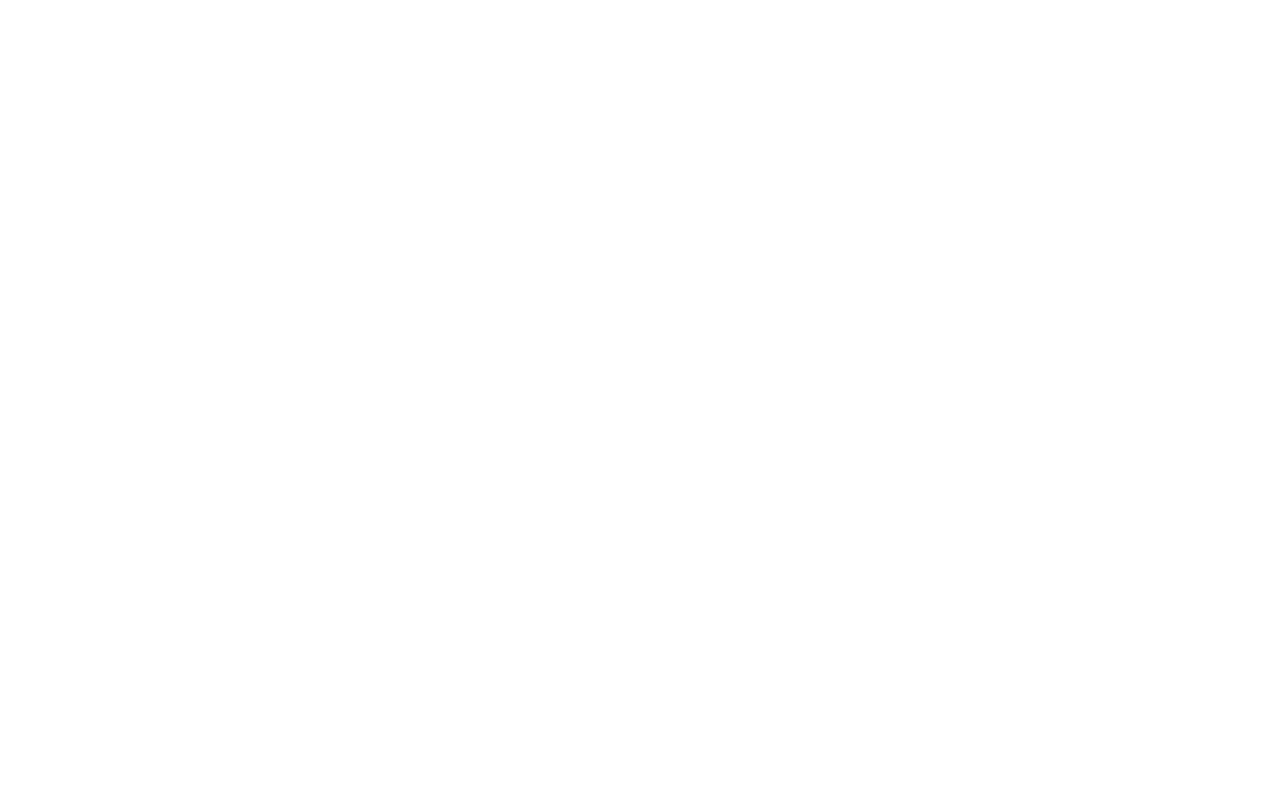
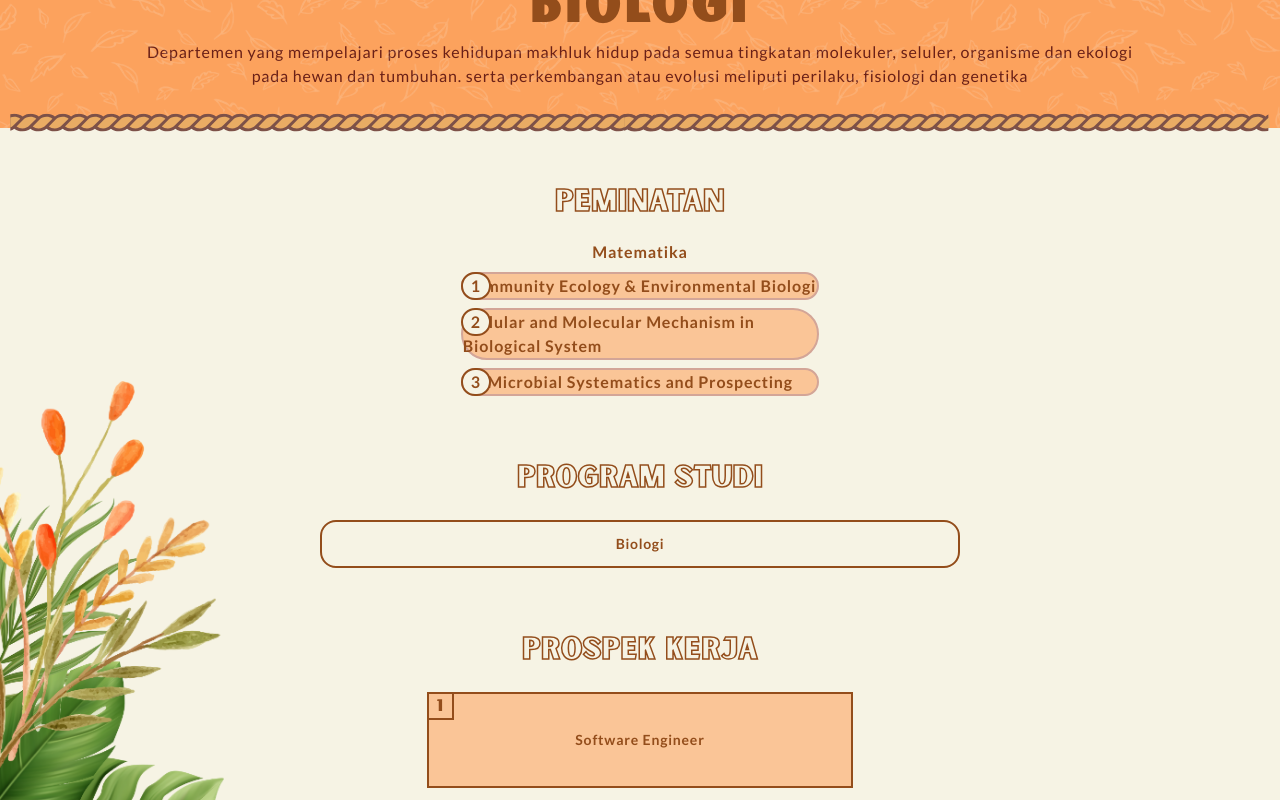
Before and after one commit to githubhiseka/mipaopenhouse-frontend, a React (Vite) app: page /biologi in a window 1280 px wide. Before the commit this address had no page. Shown: the part 280-1080 px from the top of the page. Before the commit the page ends 800 px from the top, so only its background shows below. Built offline with nearby package versions, Linux system fonts and the light colour scheme.

Commit message:
refactor code for depts

```diff
--- a/src/App.jsx
+++ b/src/App.jsx
@@ -1,33 +1,21 @@
 import React from 'react';
 import { BrowserRouter as Router, Routes, Route } from 'react-router-dom';
 
-// import NavBar from './components/NavBar';
-// import TitleSection from './components/TitleSection';
-// import LeavesSection from './components/LeavesSection';
-// import AboutUsSection from './components/AboutUsSection';
-// import TimelineSection from './components/TimelineMap/TimelineSection';
-// import DeptSlider from './components/DeptSlider/DeptSlider';
-// import ContactSection from './components/ContactSection';
 import Homepage from './pages/Homepage';
-import Matematika from './pages/Matematika'
+import Matematika from './pages/Matematika';
+import Biologi from './pages/Biologi';
+import Ticketing from './pages/Ticketing';
 
 const App = () => {
 	return (
-		// <div className='font-lato'>
 		<Router>
 			<Routes>
 				<Route index element={<Homepage />} />
 				<Route path='/matematika' element={<Matematika />} />
-				{/* <NavBar />
-				<TitleSection />
-				<LeavesSection />
-				<AboutUsSection />
-				<TimelineSection />
-				<DeptSlider />
-				<ContactSection /> */}
+				<Route path='/biologi' element={<Biologi />} />
+				<Route path='/ticket' element={<Ticketing />} />
 			</Routes>
 		</Router>
-		// </div>
 	);
 };
 
--- a/src/components/ReadMoreDept/Peminatan.jsx
+++ b/src/components/ReadMoreDept/Peminatan.jsx
@@ -1,36 +1,40 @@
-const Peminatan = () => {
+const Peminatan = ({ bgColor, strokeColor, borderColor, peminatanList }) => {
 	return (
 		<div className='z-0 flex w-full flex-col items-center justify-center gap-2 bg-[#f6f3e4] py-8'>
 			<p
-				className='font-sunborn text-3xl text-transparent mb-3'
+				className='mb-3 mt-6 font-sunborn text-3xl text-transparent'
 				style={{
-					WebkitTextStrokeColor: '#6a2017',
+					WebkitTextStrokeColor: strokeColor,
 					WebkitTextStrokeWidth: '1.5px',
 				}}
 			>
 				PEMINATAN
 			</p>
-			<p className='font-lato font-semibold tracking-wider text-[#6a2017]'>
+			<p
+				className='font-lato font-semibold tracking-wider'
+				style={{ color: strokeColor }}
+			>
 				Matematika
 			</p>
-			<div className='relative flex w-3/5 sm:w-1/2 lg:w-1/3 xl:w-[28%] rounded-full border-2 border-solid border-[#be9f92] bg-[#d3a597] font-lato font-semibold tracking-wider text-[#6a2017]'>
-				<div className='absolute -left-0.5 -top-0.5 rounded-full border-2 border-solid border-[#6a2017] bg-[#f6f3e4] px-2'>
-					1
+			{peminatanList.map((peminatan, index) => (
+				<div
+					key={index}
+					className='relative flex w-3/5 rounded-full border-2 border-solid font-lato font-semibold tracking-wider sm:w-1/2 lg:w-1/3 xl:w-[28%]'
+					style={{
+						backgroundColor: bgColor,
+						borderColor: borderColor,
+						color: strokeColor,
+					}}
+				>
+					<div
+						className='absolute -left-0.5 -top-0.5 rounded-full border-2 border-solid bg-[#f6f3e4] px-2'
+						style={{ borderColor: strokeColor }}
+					>
+						{index + 1}
+					</div>
+					<p className='mx-auto'>{peminatan}</p>
 				</div>
-				<p className='mx-auto'>Komputasi</p>
-			</div>
-			<div className='relative flex w-3/5 sm:w-1/2 lg:w-1/3 xl:w-[28%] rounded-full border-2 border-solid border-[#be9f92] bg-[#d3a597] font-lato font-semibold tracking-wider text-[#6a2017]'>
-				<div className='absolute -left-0.5 -top-0.5 rounded-full border-2 border-solid border-[#6a2017] bg-[#f6f3e4] px-2'>
-					2
-				</div>
-				<p className='mx-auto'>Riset dan Operasi</p>
-			</div>
-			<div className='relative flex w-3/5 sm:w-1/2 lg:w-1/3 xl:w-[28%] rounded-full border-2 border-solid border-[#be9f92] bg-[#d3a597] font-lato font-semibold tracking-wider text-[#6a2017]'>
-				<div className='absolute -left-0.5 -top-0.5 rounded-full border-2 border-solid border-[#6a2017] bg-[#f6f3e4] px-2'>
-					3
-				</div>
-				<p className='mx-auto'>Matematika Murni</p>
-			</div>
+			))}
 		</div>
 	);
 };
--- a/src/components/ReadMoreDept/Prodi.jsx
+++ b/src/components/ReadMoreDept/Prodi.jsx
@@ -1,25 +1,27 @@
-const Prodi = () => {
+import { color } from 'framer-motion';
+
+const Prodi = ({ strokeColor, prodiList }) => {
 	return (
 		<div className='flex w-full flex-col items-center justify-center gap-6 bg-[#f6f3e4] py-8'>
 			<p
 				className='font-sunborn text-3xl text-transparent'
 				style={{
-					WebkitTextStrokeColor: '#6a2017',
+					WebkitTextStrokeColor: strokeColor,
 					WebkitTextStrokeWidth: '1.5px',
 				}}
 			>
 				PROGRAM STUDI
 			</p>
-			<div className='flex flex-wrap w-4/5 justify-center gap-2 lg:w-7/12 xl:w-1/2'>
-				<div className='flex-1 rounded-2xl border-2 border-solid border-[#6a2017] px-8 py-3 text-center font-lato text-sm font-bold tracking-wider text-[#6a2017]'>
-					Matematika
-				</div>
-				<div className='flex-1 rounded-2xl border-2 border-solid border-[#6a2017] px-8 py-3 text-center font-lato text-sm font-bold tracking-wider text-[#6a2017]'>
-					Statistika
-				</div>
-				<div className='flex-1 rounded-2xl border-2 border-solid border-[#6a2017] px-8 py-3 text-center font-lato text-sm font-bold tracking-wider text-[#6a2017]'>
-					Ilmu aktuaria
-				</div>
+			<div className='flex w-4/5 flex-wrap justify-center gap-2 lg:w-7/12 xl:w-1/2'>
+				{prodiList.map((prodi, index) => (
+					<div
+						key={index}
+						className='flex-1 rounded-2xl border-2 border-solid px-8 py-3 text-center font-lato text-sm font-bold tracking-wider'
+						style={{ color: strokeColor, borderColor: strokeColor }}
+					>
+						{prodi}
+					</div>
+				))}
 			</div>
 		</div>
 	);
--- a/src/components/ReadMoreDept/ProspekKerja.jsx
+++ b/src/components/ReadMoreDept/ProspekKerja.jsx
@@ -1,26 +1,35 @@
-import MatematikaLeaves from '../../assets/leaves-flowers.png';
-
-const ProspekKerja = () => {
+const ProspekKerja = ({ bgColor, strokeColor, leaves }) => {
 	return (
 		<div className='relative flex w-full flex-col items-center justify-center gap-6 bg-[#f6f3e4] py-8 pb-32'>
 			<p
 				className='font-sunborn text-3xl text-transparent'
 				style={{
-					WebkitTextStrokeColor: '#6a2017',
+					WebkitTextStrokeColor: strokeColor,
 					WebkitTextStrokeWidth: '1.5px',
 				}}
 			>
 				PROSPEK KERJA
 			</p>
-			<div className='relative z-10 flex h-24 w-2/3 items-center justify-center border-2 border-solid border-[#6a2017] bg-[#d3a597] font-lato tracking-wider sm:w-1/2 lg:w-1/3'>
-				<div className='absolute -left-0.5 -top-0.5 h-fit border-2 border-solid border-[#6a2017] bg-transparent px-2 font-sunborn text-[#6a2017]'>
+			<div
+				className='relative z-10 flex h-24 w-2/3 items-center justify-center border-2 border-solid font-lato tracking-wider sm:w-1/2 lg:w-1/3'
+				style={{ borderColor: strokeColor, backgroundColor: bgColor }}
+			>
+				<div
+					className='absolute -left-0.5 -top-0.5 h-fit border-2 border-solid bg-transparent px-2 font-sunborn'
+					style={{ borderColor: strokeColor, color: strokeColor }}
+				>
 					1
 				</div>
-				<p className='font-bold text-[#6a2017] text-sm'>Software Engineer</p>
+				<p
+					className='text-sm font-bold'
+					style={{ color: strokeColor }}
+				>
+					Software Engineer
+				</p>
 			</div>
 			<img
-				className='absolute -bottom-8 -left-24 z-0 w-1/2 sm:w-2/5 md:w-1/3 lg:w-[28%] lg:-bottom-12 xl:w-1/4'
-				src={MatematikaLeaves}
+				className='absolute -bottom-8 -left-24 z-0 w-1/2 sm:w-2/5 md:w-1/3 lg:-bottom-12 lg:w-[28%] xl:w-1/4'
+				src={leaves}
 			/>
 		</div>
 	);
--- a/src/components/ReadMoreDept/TopDesc.jsx
+++ b/src/components/ReadMoreDept/TopDesc.jsx
@@ -1,24 +1,34 @@
 import longRope from '../../assets/long-rope.svg';
 import rope from '../../assets/rope.svg';
-import math from '../../assets/departments/matematika.svg';
 
-const TopDesc = () => {
+const TopDesc = ({
+	bgColor,
+	deptLogo,
+	deptTitle,
+	titleColor,
+	desc,
+	descColor,
+}) => {
 	return (
 		<div
-			className='bg-container relative flex w-full flex-col items-center justify-center gap-6 bg-[#b86a5d] bg-auto bg-center pt-20 pb-10' // bg-container is defined in styles.css
+			className='bg-container relative flex w-full flex-col items-center justify-center gap-6 bg-auto bg-center pb-10 pt-20' // bg-container is defined in styles.css
+			style={{ backgroundColor: bgColor }}
 		>
 			<img
 				className='z-10 w-[30%] md:w-1/6 lg:w-[12.5%]'
-				src={math}
+				src={deptLogo}
 			/>
-			<p className='z-10 font-sunborn text-4xl font-bold tracking-widest text-[#6a2017] sm:text-5xl -mb-4'>
-				MATEMATIKA
+			<p
+				className='z-10 -mb-4 font-sunborn text-4xl font-bold tracking-widest sm:text-5xl'
+				style={{ color: titleColor }}
+			>
+				{deptTitle}
 			</p>
-			<p className='w-4/5 text-center font-lato text-xs tracking-wider text-[#f6f3e4] sm:text-base'>
-				Departemen yang mempelajari tentang angka, kombinasi antara
-				matematika murni dan terapan, mengajarkan pemahaman yang
-				mendalam tentang teori dan aplikasi matematika, serta
-				mengembangkan keterampilan analitis dan pemecahan masalah.
+			<p
+				className='w-4/5 text-center font-lato text-xs tracking-wider sm:text-base'
+				style={{ color: descColor }}
+			>
+				{desc}
 			</p>
 			<img
 				className='absolute -bottom-1 w-full'
--- /dev/null
+++ b/src/pages/Biologi.jsx
@@ -0,0 +1,42 @@
+import TopDesc from "../components/ReadMoreDept/TopDesc";
+import Peminatan from "../components/ReadMoreDept/Peminatan"
+import Prodi from "../components/ReadMoreDept/Prodi"
+import ProspekKerja from "../components/ReadMoreDept/ProspekKerja";
+import Contact from "../components/ContactSection"
+
+import biologi from '../assets/departments/biologi.svg'
+import bioLeaves from '../assets/bio-leaves.png'
+
+const Biologi = () => {
+    const thickColor = '#934d1b'
+    return (
+        <div>
+            <TopDesc
+                bgColor='#fca25d'
+                deptLogo={biologi}
+                deptTitle='BIOLOGI'
+                titleColor={thickColor}
+                desc='Departemen yang mempelajari proses kehidupan makhluk hidup pada semua tingkatan molekuler, seluler, organisme dan ekologi pada hewan dan tumbuhan. serta perkembangan atau evolusi meliputi perilaku, fisiologi dan genetika'
+                descColor='#6a2017'
+            />
+            <Peminatan
+                bgColor='#fac597'
+                borderColor='#d3a597'
+                strokeColor={thickColor}
+                peminatanList={["Community Ecology & Environmental Biologi", "Cellular and Molecular Mechanism in Biological System", "Microbial Systematics and Prospecting"]}
+            />
+            <Prodi
+                strokeColor={thickColor}
+                prodiList={["Biologi"]}
+            />
+            <ProspekKerja
+                bgColor='#fac597'
+                strokeColor={thickColor}
+                leaves={bioLeaves}
+            />
+            <Contact />
+        </div>
+    )
+}
+
+export default Biologi;
--- a/src/pages/Matematika.jsx
+++ b/src/pages/Matematika.jsx
@@ -1,19 +1,42 @@
-import TopDesc from "../components/ReadMoreDept/TopDesc";
-import Peminatan from "../components/ReadMoreDept/Peminatan"
-import Prodi from "../components/ReadMoreDept/Prodi"
-import ProspekKerja from "../components/ReadMoreDept/ProspekKerja";
-import Contact from "../components/ContactSection"
+import TopDesc from '../components/ReadMoreDept/TopDesc';
+import Peminatan from '../components/ReadMoreDept/Peminatan';
+import Prodi from '../components/ReadMoreDept/Prodi';
+import ProspekKerja from '../components/ReadMoreDept/ProspekKerja';
+import Contact from '../components/ContactSection';
+
+import math from '../assets/departments/matematika.svg';
+import mathLeaves from '../assets/math-leaves.png';
 
 const Matematika = () => {
-    return (
-        <div>
-            <TopDesc />
-            <Peminatan />
-            <Prodi />
-            <ProspekKerja />
-            <Contact />
-        </div>
-    )
-}
+    const thickColor = '#6a2017'
+	return (
+		<div>
+			<TopDesc
+				bgColor='#b86a5d'
+				deptLogo={math}
+				deptTitle='MATEMATIKA'
+				titleColor={thickColor}
+				desc='Departemen yang mempelajari tentang angka, kombinasi antara matematika murni dan terapan, mengajarkan pemahaman yang mendalam tentang teori dan aplikasi matematika, serta mengembangkan keterampilan analitis dan pemecahan masalah.'
+				descColor='#f6f3e4'
+			/>
+			<Peminatan
+                bgColor='#d3a597'
+                strokeColor={thickColor}
+                borderColor='#be9f92'
+                peminatanList={["Komputasi", "Riset dan Operasi", "Matematika Murni"]}
+            />
+			<Prodi
+				strokeColor={thickColor}
+				prodiList={['Matematika', 'Statistika', 'Ilmu Aktuaria']}
+			/>
+			<ProspekKerja
+                bgColor='#d3a597'
+                strokeColor={thickColor}
+                leaves={mathLeaves}
+            />
+			<Contact />
+		</div>
+	);
+};
 
 export default Matematika;
--- /dev/null
+++ b/src/pages/Ticketing.jsx
@@ -0,0 +1,7 @@
+const Ticketing = () => {
+    return (
+        <div className="w-full h-full">kontol</div>
+    )
+}
+
+export default Ticketing
--- a/src/styles.css
+++ b/src/styles.css
@@ -36,6 +36,6 @@
 	background-image: url('./assets/dept-leaves.png'); /* or use inline style in JSX */
 	background-size: auto;
 	background-position: center;
-	opacity: 0.15; /* Adjust the opacity as needed */
+	opacity: 0.2; /* Adjust the opacity as needed */
 	z-index: 0; /* Ensure the image stays behind the content */
 }
```
Also changed, not shown: src/assets/bio-leaves.png (added), src/assets/math-leaves.png (renamed from src/assets/leaves-flowers.png).
